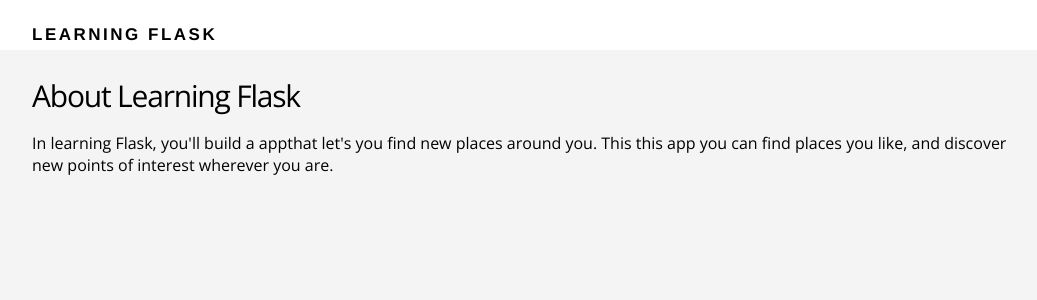
After one commit to Juhiko/learning-flask, a Flask app: page /about in a window 1280 px wide. The commit adds this page. Shown: the top 300 px of the page, without its empty margins (108-1145 px from the left). Run offline with Flask 2, Linux system fonts and the light colour scheme.

Commit message:
About page

```diff
--- a/routes.py
+++ b/routes.py
@@ -6,5 +6,9 @@ app = Flask(__name__)
 def index():
 	return render_template("index.html")
 
+@app.route("/about")
+def about():
+	return render_template("about.html")
+
 if __name__ == "__main__":
 	app.run(debug=True)
--- /dev/null
+++ b/templates/about.html
@@ -0,0 +1,11 @@
+{% extends "layout.html" %}
+
+{% block content %}
+	<main class="about-section">
+		<div class="container">
+
+			<h2>About Learning Flask</h2>
+			<p>In learning Flask, you'll build a appthat let's you find new places around you. This this app you can find places you like, and discover new points of interest wherever you are.</p>
+		</div>
+	</main>
+{% endblock %}
--- a/templates/index.html
+++ b/templates/index.html
@@ -6,7 +6,7 @@
 			<div class="section-content">
 				<h2>Discover places near you.</h2>
 				<a href="#" class="btn-primary">Sign up</a>
-				<a href="#" class="btn-secondary">Learn more</a>
+				<a href="{{ url_for('about') }}" class="btn-secondary">Learn more</a>
 			</div>
 
 			<div class="section-device">
```
